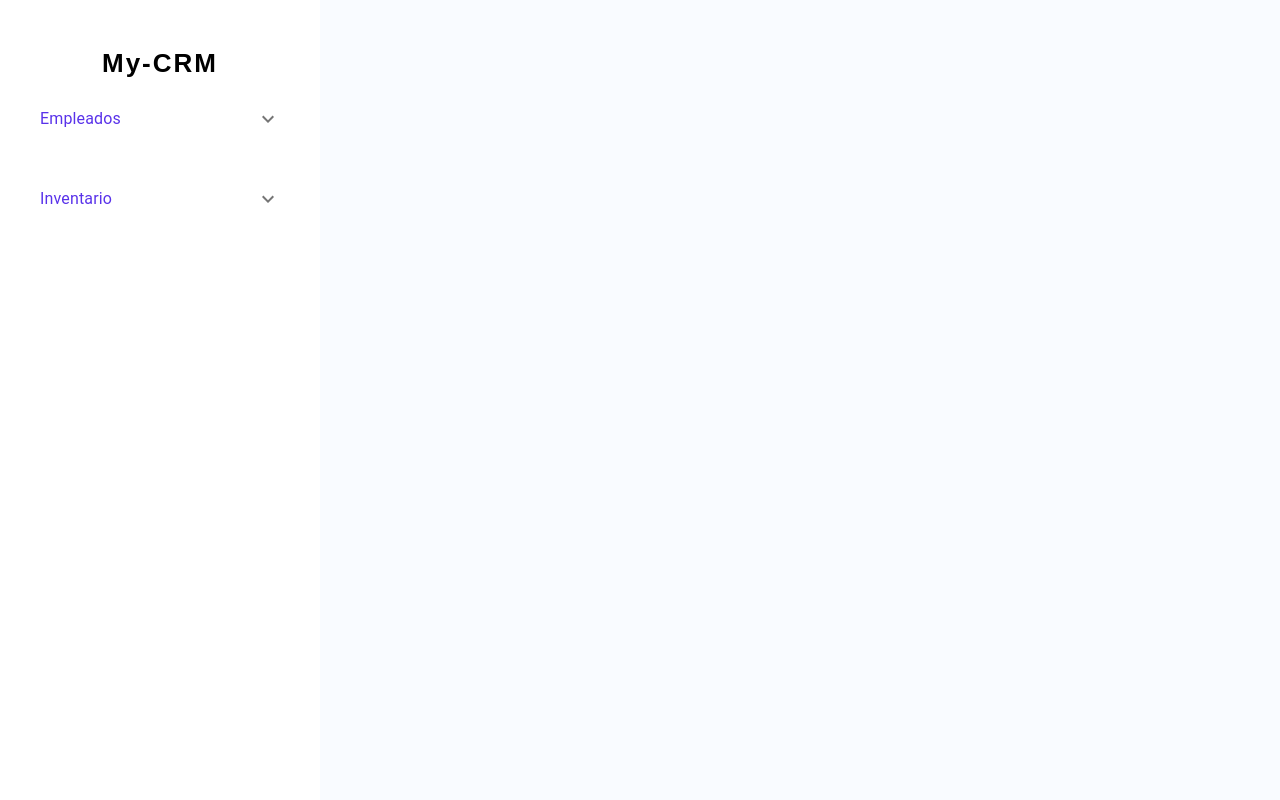
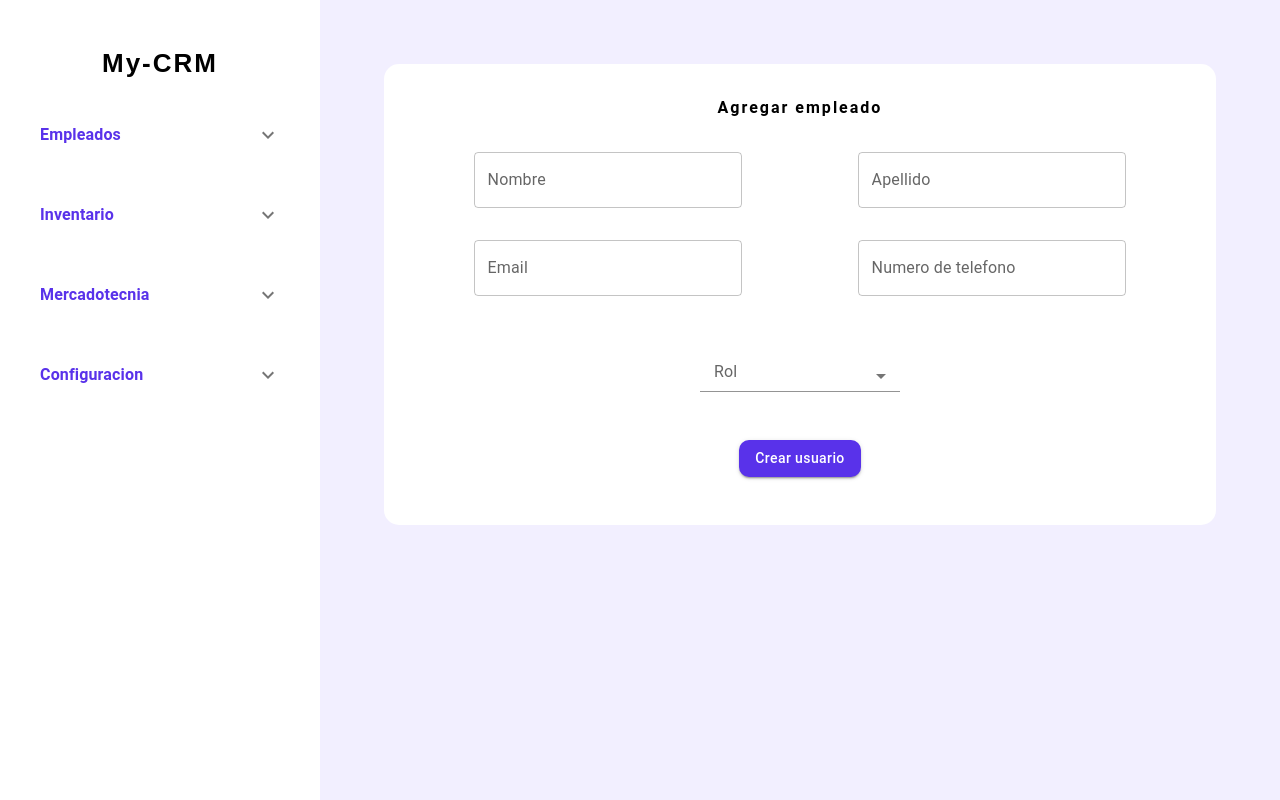
Before and after one commit to SergioAmartinez11/CRM-system, a React (Create React App) app in the folder my-crm/: page / in a window 1280 px wide. Built offline with nearby package versions, Linux system fonts and the light colour scheme; a web font is replaced by a local one.

Commit message:
Formulario de registro y api
Se agrego el formulario de registro y componentes de boton desplegables en el panel de la izquierda.

```diff
--- a/my-crm/src/App.js
+++ b/my-crm/src/App.js
@@ -2,8 +2,8 @@ import React from 'react';
 import './App.css';
 import { Grid } from '@mui/material';
 import { LeftPanel } from './components/LeftPanel';
-import { RightPanel } from './components/RightPanel';
-import { Login } from './pages/Login';
+import { EmployeeForm } from './components/employees/EmployeeForm';
+
 
 function App() {
   return (
@@ -12,8 +12,8 @@ function App() {
         <Grid item xs={3}>
           <LeftPanel/>
         </Grid>
-        <Grid item xs={9} sx={{backgroundColor:'#F9FBFF'}}>
-          <RightPanel/>
+        <Grid item xs={9} sx={{backgroundColor:'#F2EFFF'}} padding={'4rem'}>
+          <EmployeeForm />
         </Grid>
       </Grid>
 
--- a/my-crm/src/components/LeftPanel.jsx
+++ b/my-crm/src/components/LeftPanel.jsx
@@ -3,24 +3,34 @@ import React, { useState } from 'react';
 import { mainPanelButtons } from '../constants/buttons';
 import styles from '../styles/LeftPanel.module.css';
 import CustomAccordion from './common/CustomAccordion';
+import { Box } from '@mui/material';
 
 
 const employees ={
   header: 'Empleados',
-  options: [{label:'registrar'}, {label:'editar'}, {label:'eliminar'}, {label:'ver todos'}]
+  options: [{label:'Agregar empleado'}, {label:'Administrar'}, {label:'Ver todos'}]
 }
 
 const inventory ={
   header: 'Inventario',
-  options: [{label:'registrar'}, {label:'editar'}, {label:'eliminar'}, {label:'ver todos'}]
+  options: [{label:'Administrar empleados'}, {label:'Ver empleados'}]
 }
 
+const marketing ={
+  header: 'Mercadotecnia',
+  options: [{label:'Ver clientes'}]
+}
+
+const config ={
+  header: 'Configuracion',
+  options: [{label:'Cerrar sesion'}]
+}
+
+
 export const LeftPanel = () => {
-  const [tabSelected, setTabSelected] = useState(null);
+  const [tabSelected, setTabSelected] = useState(0);
 
-  const handleTabSelected = (tab) =>{
-    setTabSelected(tab);
-  }
+
 
   return (
     <>
@@ -34,9 +44,12 @@ export const LeftPanel = () => {
         }}
       >
         <div className={styles.title}>My-CRM</div>
+
+
         <CustomAccordion data={employees}/>
         <CustomAccordion data={inventory}/>
-
+        <CustomAccordion data={marketing}/>
+        <CustomAccordion data={config} />
       </Container>
     </>
   );
--- a/my-crm/src/components/RightPanel.jsx
+++ /dev/null
@@ -1,12 +0,0 @@
-import { Container } from '@mui/system';
-import React from 'react';
-
-export const RightPanel = () => {
-  return (
-    <>
-      <Container
-        sx={{ width: '100%', display: 'flex', flexDirection: 'column' }}
-      ></Container>
-    </>
-  );
-};
--- a/my-crm/src/components/common/CustomAccordion.jsx
+++ b/my-crm/src/components/common/CustomAccordion.jsx
@@ -1,4 +1,4 @@
-import * as React from 'react';
+import React, {useState} from 'react';
 import Accordion from '@mui/material/Accordion';
 import AccordionSummary from '@mui/material/AccordionSummary';
 import AccordionDetails from '@mui/material/AccordionDetails';
@@ -7,6 +7,14 @@ import ExpandMoreIcon from '@mui/icons-material/ExpandMore';
 import theme from '../../utils/theme';
 
 export default function SimpleAccordion({data}) {
+ let [textColor, setTextColor] = useState('#0000');
+ let [bgColor, setBackgroundColor] = useState('#ffff');
+
+const handleClick = () =>{
+  setTextColor('#ffff');
+  setBackgroundColor(theme.palette.primary.main);
+}
+
   return (
     <div>
       <Accordion elevation={0} sx={{borderRadius:'5px', color:theme.palette.primary.main, marginY:'1rem'}}>
@@ -14,14 +22,14 @@ export default function SimpleAccordion({data}) {
           expandIcon={<ExpandMoreIcon />}
           aria-controls="panel1a-content"
           id="panel1a-header"
-
+          color={theme.palette.primary.main}
         >
-          <Typography>{data.header}</Typography>
+          <Typography fontWeight={'bold'}>{data.header}</Typography>
         </AccordionSummary>
         {data.options.map((opt) => {
           return (
             <AccordionDetails>
-              <Typography>{opt.label}</Typography>
+              <Typography color={'#9197B3'}>{opt.label}</Typography>
             </AccordionDetails>
           );
         })}
--- /dev/null
+++ b/my-crm/src/components/employees/EmployeeForm.jsx
@@ -0,0 +1,151 @@
+import React, { useState } from 'react'
+import { TextField, MenuItem, Button, Input, Select, Grid, Typography, FormControl, InputLabel } from '@mui/material'
+import { Container } from '@mui/system'
+import theme from '../../utils/theme'
+
+
+const options = [
+  'Administrador',
+  'Cajero',
+  'Marketing',
+  'Soporte',
+];
+
+// componente para desplegar un form para agregar empleado
+export const EmployeeForm = () => {
+  const [name, setName] = useState('')
+  const [lastname, setlastname] = useState('')
+  const [email, setEmail] = useState('')
+  const [phoneNumber, setphoneNumber] = useState('')
+  const [position, setPosition] = useState('')
+  const [selectedOptions, setSelectedOptions] = useState([]);
+
+  const handleOptionChange = (event) => {
+    setSelectedOptions(event.target.value);
+  };
+
+  const handleSubmit = (event) => {
+    event.preventDefault()
+    console.log({ name, email, phoneNumber, lastname })
+    //handle query
+
+  }
+  return (
+    <>
+      <form onSubmit={handleSubmit}>
+        <Grid
+          container
+          sx={{
+            backgroundColor: '#ffff',
+            borderRadius: '15px',
+            paddingX: '2rem',
+            paddingY: '2rem',
+          }}
+        >
+          <Grid item xs={12} textAlign={'center'} marginBottom={'1rem'}>
+            <Typography
+              fontSize={'16px'}
+              fontWeight={'bold'}
+              letterSpacing={'2px'}
+            >
+              {'Agregar empleado'}
+            </Typography>
+          </Grid>
+          <Grid
+            item
+            xs={6}
+            justifyContent={'center'}
+            display={'flex'}
+            marginY={'1rem'}
+          >
+            <TextField
+              id="name-input"
+              label="Nombre"
+              sx={{width:'70%'}}
+              value={name}
+              onChange={(event) => setName(event.target.value)}
+            />
+          </Grid>
+          <Grid
+            item
+            xs={6}
+            justifyContent={'center'}
+            display={'flex'}
+            marginY={'1rem'}
+          >
+            <TextField
+              id="lastname-input"
+              label="Apellido"
+              value={lastname}
+              sx={{width:'70%'}}
+              onChange={(event) => setlastname(event.target.value)}
+            />
+          </Grid>
+          <Grid
+            item
+            xs={6}
+            justifyContent={'center'}
+            display={'flex'}
+            marginY={'1rem'}
+          >
+            <TextField
+              id="email-input"
+              label="Email"
+              sx={{width:'70%'}}
+              value={email}
+              onChange={(event) => setEmail(event.target.value)}
+            />
+          </Grid>
+          <Grid
+            item
+            xs={6}
+            justifyContent={'center'}
+            display={'flex'}
+            marginY={'1rem'}
+          >
+            <TextField
+              id="phone-input"
+              label="Numero de telefono"
+              value={phoneNumber}
+              sx={{width:'70%'}}
+              onChange={(event) => setphoneNumber(event.target.value)}
+            />
+          </Grid>
+          <Grid
+            item
+            xs={12}
+            justifyContent={'center'}
+            display={'flex'}
+            marginY={'1rem'}
+          >
+            <FormControl sx={{width:'200px', marginY:'1rem'}}>
+              <InputLabel id="select-multiple-label">{'Rol'}</InputLabel>
+              <Select
+                labelId="select-multiple-label"
+                id="select-multiple"
+                value={selectedOptions}
+                onChange={handleOptionChange}
+                input={<Input />}
+              >
+                {options.map((option) => (
+                  <MenuItem key={option} value={option}>
+                    {option}
+                  </MenuItem>
+                ))}
+              </Select>
+            </FormControl>
+          </Grid>
+          <Grid
+            item
+            xs={12}
+            justifyContent={'center'}
+            display={'flex'}
+            marginY={'1rem'}
+          >
+            <Button type="submit" variant='contained' sx={{borderRadius:'10px', textTransform:'none'}}>{'Crear usuario'}</Button>
+        </Grid>
+        </Grid>
+      </form>
+    </>
+  )
+}
--- a/my-crm/src/styles/LeftPanel.module.css
+++ b/my-crm/src/styles/LeftPanel.module.css
@@ -6,6 +6,7 @@
     text-align: center;
     letter-spacing: 2px;
     color: black !important;
+    margin-bottom: 1rem;
 }
 
 .button{
--- a/my-crm/src/utils/theme.js
+++ b/my-crm/src/utils/theme.js
@@ -4,7 +4,9 @@ import { createTheme } from "@mui/material";
 const theme = createTheme({
     palette:{
         primary:{
+            contrast: '#F2EFFF',
             main: '#5932EA',
+            light: '#fffff'
         },
         secondary:{
             main: '#ffff'
```
Also changed, not shown: my-crm/src/utils/api/employe.js (added, +17 -0 lines), my-crm/src/redux/slice/Employe.js (added), 1 other file (tests, documents, lock files or other folders).
